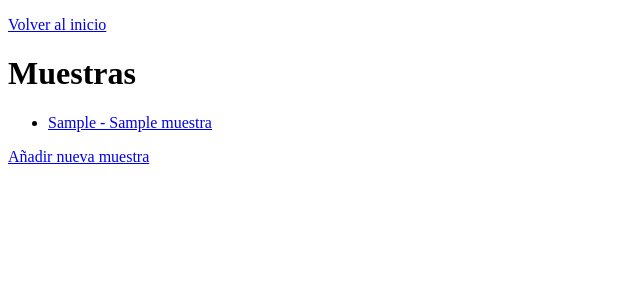
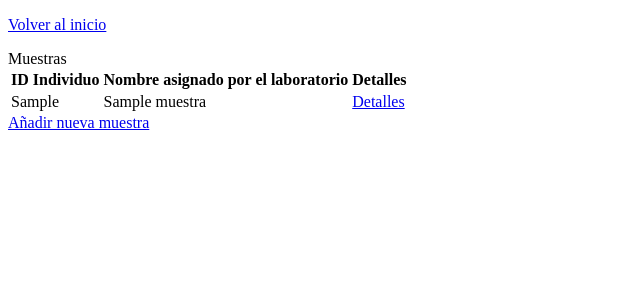
Before and after one commit to LO-Pablo/datos_muestras, a Django app: page /muestras/ in a window 1280 px wide. Shown: the top 300 px of the page, without its empty margins (0-640 px from the left). Run offline with Django 5.2, Linux system fonts and the light colour scheme; tables that the repository leaves empty hold one stand-in row (values such as "Sample post").

Commit message:
completado el CRUD de muestras

```diff
--- a/muestras/templates/muestras_todas.html
+++ b/muestras/templates/muestras_todas.html
@@ -7,13 +7,22 @@ Lista de Muestras
 {% block content %}
 <p><a href="/"> Volver al inicio </a></p>
 
-<h1>Muestras</h1>
+<caption>Muestras</caption>
 
-<ul>
+<table>
+  <tr>
+    <th>ID Individuo</th>
+    <th>Nombre asignado por el laboratorio</th>
+    <th>Detalles</th>
+  </tr>
   {% for x in muestras %}
-    <li><a href='detalles_muestra/{{x.id_individuo}}/{{ x.nom_lab }}'>{{ x.id_individuo }} - {{ x.nom_lab }}</a></li>
+  <tr>
+    <td>{{ x.id_individuo }}</td>
+    <td>{{ x.nom_lab }}</td>
+    <td><a href='detalles_muestra/{{x.id_individuo}}/{{ x.nom_lab }}'>Detalles</a></td>
+  </tr>
   {% endfor %}
-</ul>
+</table>
 
 <a href="/muestras/nueva"> Añadir nueva muestra </a>
 {% endblock %}
--- a/muestras/views.py
+++ b/muestras/views.py
@@ -3,7 +3,7 @@ from django.http import HttpResponse
 from .models import Muestra
 from django.template import loader
 from .forms import MuestraForm
-from django.shortcuts import redirect
+from django.shortcuts import redirect, get_object_or_404
 # Create your views here.
 def principal(request):
     template = loader.get_template('principal.html')
@@ -47,8 +47,6 @@ def editar_muestra(request, id_individuo, nom_lab):
     return render(request, 'editar_muestra.html', {'form': form, 'muestra': muestra})
 
 def eliminar_muestra(request, id_individuo, nom_lab):
-    muestra = Muestra.objects.get(id_individuo=id_individuo, nom_lab=nom_lab)
-    if request.method == 'POST':
-        muestra.delete()
-        return redirect('muestras_todas')
-    return render(request, 'eliminar_muestra.html', {'muestra': muestra})
+    muestra = get_object_or_404(Muestra,id_individuo=id_individuo, nom_lab=nom_lab)
+    muestra.delete()
+    return redirect('muestras_todas')
```
Also changed, not shown: muestras/templates/detalles_muestra.html (+4 -4 lines).
